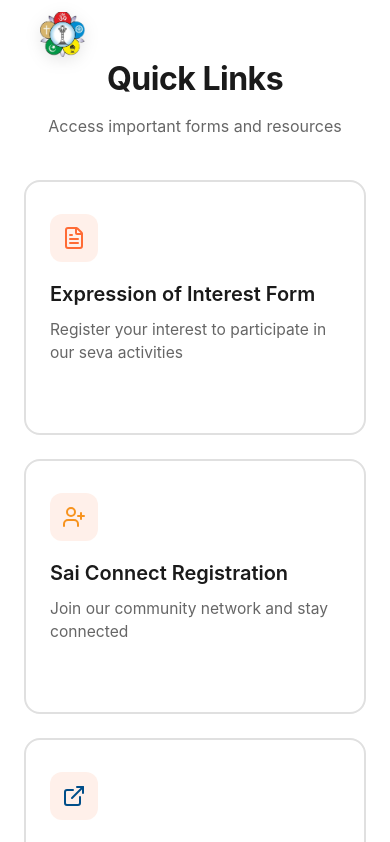
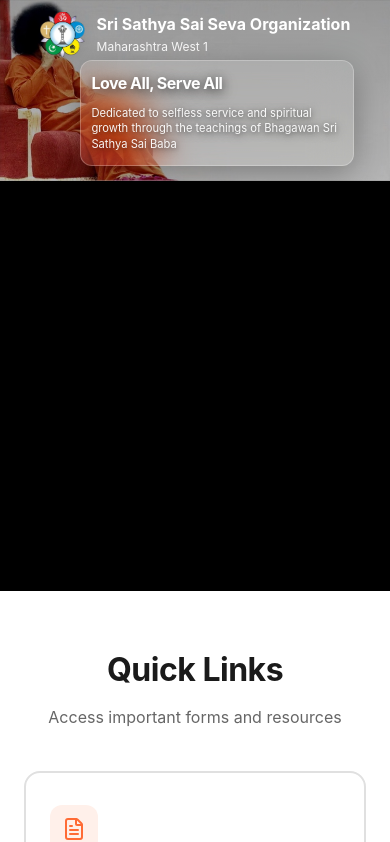
Before and after one commit to aman0-007/stemp4, a React (Vite) app: page / in a window 390 px wide. Shown: the top 842 px of the page. Built offline with nearby package versions, Linux system fonts and the light colour scheme.

Commit message:
first commit

```diff
--- a/src/components/Hero.css
+++ b/src/components/Hero.css
@@ -107,12 +107,16 @@
 
 @media (max-width: 768px) {
   .hero {
-    min-height: auto;
+    min-height: 70vh;
     height: auto;
-    padding: 0;
+    padding: 60px 0 30px;
     justify-content: flex-start;
     align-items: flex-start;
-    background: none;
+    background-attachment: scroll;
+    background-size: contain;
+    background-position: center top;
+    background-repeat: no-repeat;
+    background-color: #000;
   }
 
   .hero::before {
@@ -120,17 +124,12 @@
   }
 
   .hero-image {
-    display: block;
-    width: 100%;
-    height: auto;
+    display: none;
   }
 
   .hero-content {
-    position: absolute;
-    top: 12px;
-    right: 12px;
-    left: auto;
-    margin: 0;
+    margin-left: auto;
+    margin-right: 12px;
     max-width: none;
     width: 80%;
     align-items: flex-start;
```
